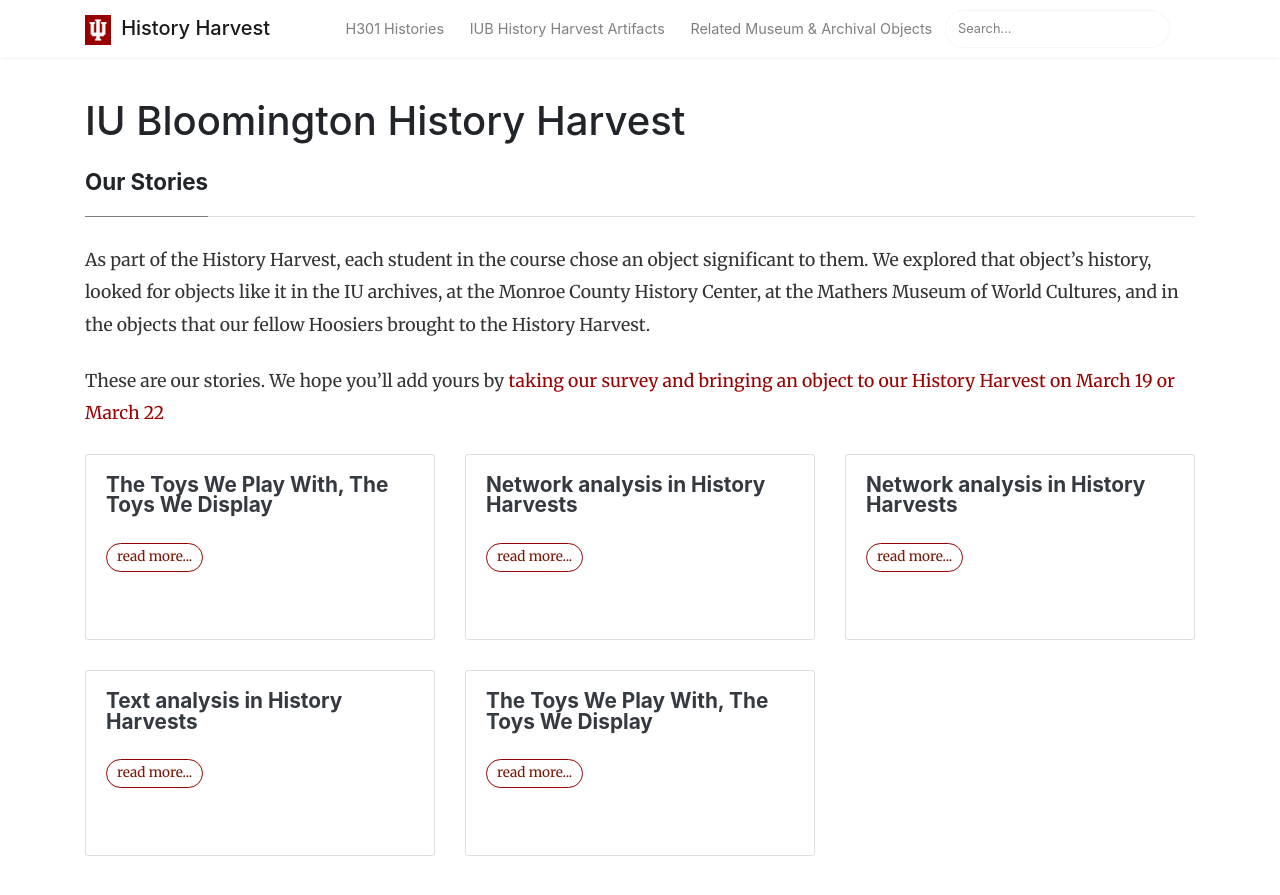
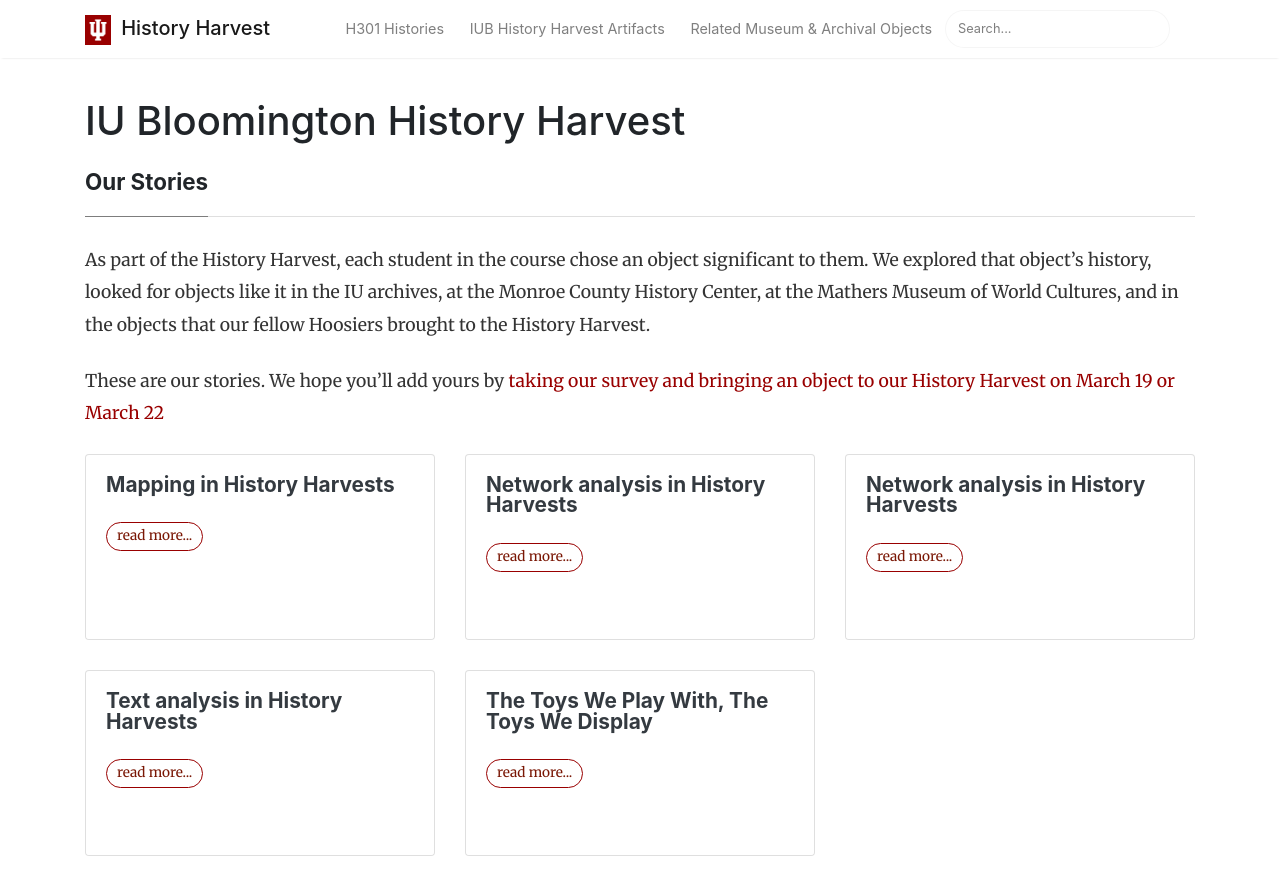
Before and after one commit to H301HistoryHarvest/H301HistoryHarvest, a Jekyll site: the page built from _pages/stories.md, in a window 1280 px wide and 900 px high. Shown: the top 895 px of the window. Built offline with Jekyll 4.4.1, drawn with Linux system fonts in a browser that asks for light colours; nearby versions of some CDN libraries; comment, search, counter and statistics services are not loaded; part of the change alters nothing that is shown.

Commit message:
Update Mapping.md

```diff
--- a/_stories/Mapping.md
+++ b/_stories/Mapping.md
@@ -1,28 +1,30 @@
 ---
 layout: story
-title: The Toys We Play With, The Toys We Display
-exhibittitle: Toys in IU's history
-author: kalani
-storyid: kalani
+title: Mapping in History Harvests
+exhibittitle: Mapping in History Harvests
 featureditems:
- - 2019-03-06-ID0002
+ - 2019-10-10-0007
+ - 2019-10-08-0002
+ - 2019-10-03-0010
 selecteditems:
- - 2019-03-019-ID0007
- - 2019-03-019-ID0002
-categories: [ Sentimental ]
+ - 2019-10-11-0003
+ - 2019-10-10-0001
 ---
 
-Play gets a lot of attention in the world of education. Play--in the form of video games like Code Combat or Osmo's [Coding Awbie](https://www.playosmo.com/en/coding/)--helps acclimate young children to the world of computer code. In the world of history, though, it's not the play that gets attention. It's the material effects of play on adult life, on consumer culture, on military history, that dominate the history of toys. In quotidian history, of the sort that focuses on every day life and the world of history and memory, toys fade into the background. My Nanoblock Eiffel Tower offers a glimpse of this version of "toy", in which the toy provides an avatar for play, home life, and travel.
+## A catchy headline
 
-## A Local Look at Play
+A version of your research question goes here.
 
-In the contemporary world, IUB's [game design major, offered through the media school](https://mediaschool.indiana.edu/academics/degrees/game-design/index.html) is a good example of the business of play, but it's not the only one. The [Slocum Puzzle Collection](http://www.indiana.edu/~liblilly/collections/overview/puzzles.shtml) offers a historic look at the world of play through puzzles. The exhibit offers a look at cleverly designed puzzles that range from 15th-century trick knives to 80s-era vintage Rubik's cubes. A donation from Jerry Slocum, who donated 30,000 puzzles to the library, turned one room in the Lilly into the Slocum Puzzle Room in 2006. The collection was designed not as a museum exhibit, with the puzzles rendered inaccessible behind glass, but as a puzzle library that allowed visitors to interact with, solve, and have fun with puzzles in the collection. ([van Grol, 2010](http://www.indiana.edu/~liblilly/collections/overview/slocum-pamphlet.pdf))
+A paragraph about your group's items and how they are connected to your research question goes here.
 
-<figure>
-  <img src="http://fedora.dlib.indiana.edu:8080/fedora/get/iudl:19718/LARGE" alt="Niagara Puzzle"/>
-  <figcaption><small>Image Courtesy, The Lilly Library, Indiana University, Bloomington, Indiana. For commercial uses, please contact the Lilly Library at 1200 East Seventh Street, Bloomington, Indiana, 47405-5500 or at http://www.indiana.edu/~liblilly/</small></figcaption>
-</figure>
+## Network analysis as a way of understanding your research question
 
-The items in the Slocum Room, like the Nanoblock Eiffel Tower that inspired this story, reverse the course that Game Design majors take. Where IUB's major turns play into work, the Slocum Room has a host of puzzles that turn work into play. One puzzle in particular, [The Niagara Puzzle (with File and Compass)](http://purl.dlib.indiana.edu/iudl/lilly/slocum/LL-SLO-000630) tells that story very well. It's a box-shaped puzzle that shows a drawing of a waterfall, presumably Niagara Falls (a popular tourist destination as early as the 18th century). Users are asked to get all of the little balls off of a "bank" (a small wooden piece set flat inside the puzzle at the top of the falls) into a "whirlpool", a hole at the top right corner of the box. Similar puzzles by the same manufacturer, R. Journet, were sent to British solders imprisoned in Germany during WWI with a hacksaw, a compass and a map hidden inside to facilitate their escape.
+A brief description of how you chose to divide the objects in light of the Network analysis approach as an answer to the research question.
 
-These puzzles require manual dexterity, problem-solving skills, have application in real life--you try leveling the Eiffel Tower in miniature without thinking through the tenets of basic geometry!--and have an element of nostalgia that roots them in a particular historical context.
+Several paragraphs, some of them adapted from your individual research on your objects, go here. Think about the connections from your secondary sources and how some of the other objects from our history harvest fit those connections.
+
+Several paragraphs on the results you see from your Network analyis so far.
+
+## A conclusion
+
+A conclusion about how Network analysis together with the research you did on your individual objects helped you answer your research question.
```
